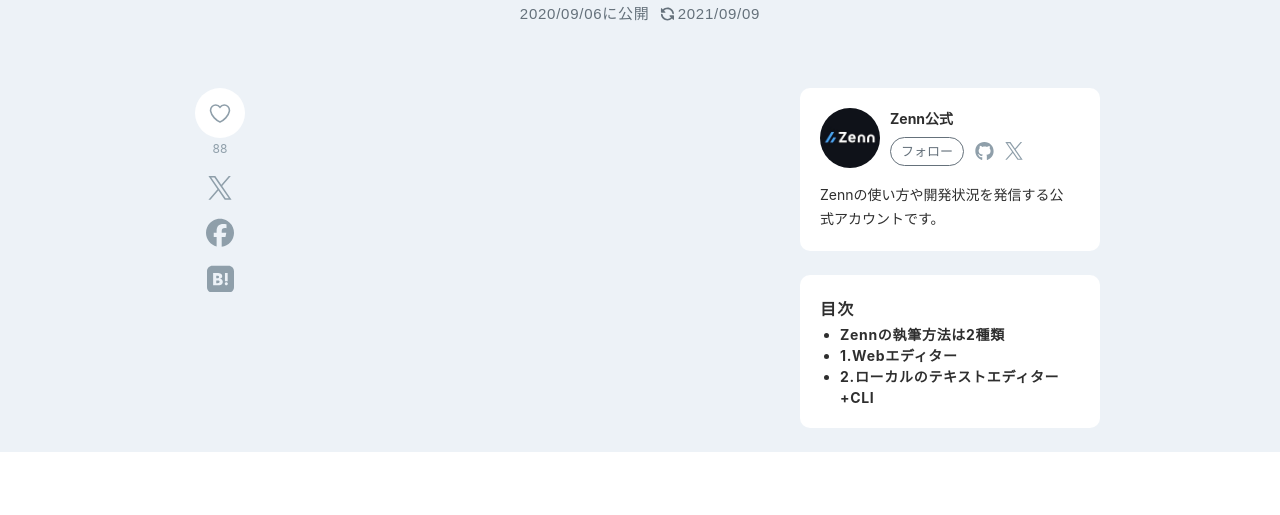
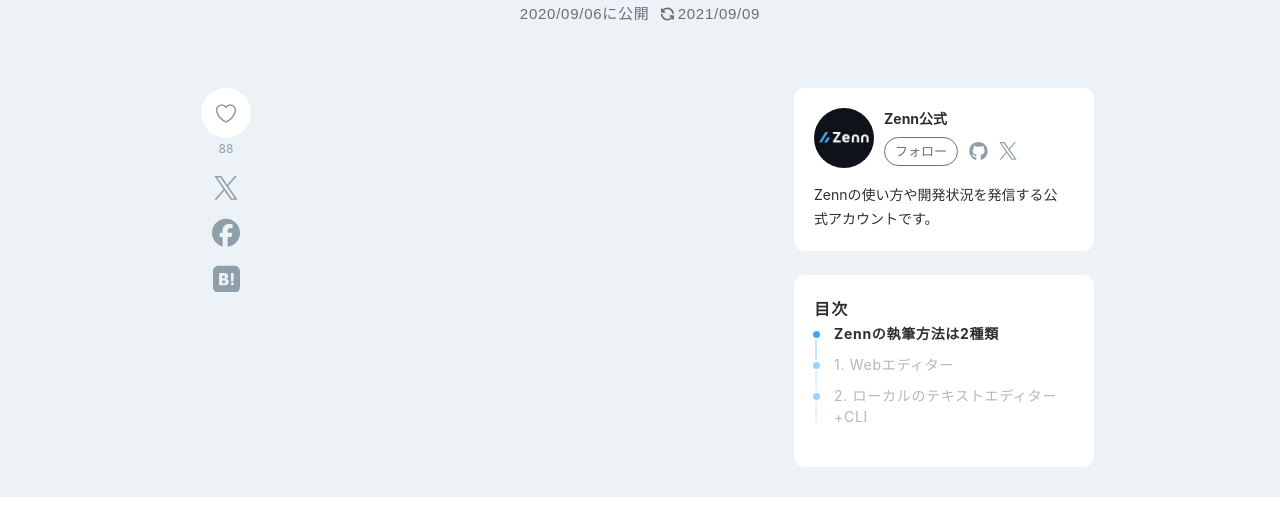
Before and after one commit to masaharu99/hc_practice, a plain HTML site: page html_css_output_advaced/index.html in a window 1280 px wide. Shown: the part 285-800 px from the top of the page. Drawn offline with Linux system fonts and the light colour scheme.

Commit message:
目次の作成

```diff
--- a/html_css_output_advaced/css/style.css
+++ b/html_css_output_advaced/css/style.css
@@ -1,3 +1,4 @@
+/* PC画面の設定 */
 /* prettier-ignore */
 a,a:hover,a:visited {
   color: inherit;
@@ -8,6 +9,7 @@ body {
   font-family: -apple-system, "system-ui", "Hiragino Kaku Gothic ProN", "Hiragino Sans", Meiryo;
 }
 
+/* ヘッダーの設定 */
 header {
   padding-bottom: 10px;
 }
@@ -51,6 +53,7 @@ main {
   display: block;
 }
 
+/* メイン　タイトルの設定 */
 main header {
   text-align: center;
   padding: 60px 0 64px 0;
@@ -99,8 +102,10 @@ main header h2 {
 .main_contents {
   display: grid;
   grid-template-columns: 1fr 80px 3fr 1fr 1fr;
+  gap: 30px;
 }
 
+/* サイドバー（左）の設定 */
 .aside_left {
   grid-column: 2;
 }
@@ -150,11 +155,12 @@ main header h2 {
   color: #8f9faa;
 }
 
+/* サイドバー（右）の設定 */
 .aside-right {
   grid-column: 4;
 }
 
-.aside-right article {
+.official_info {
   box-sizing: border-box;
   width: 300px;
   background-color: #fff;
@@ -202,7 +208,14 @@ main header h2 {
 }
 
 .outline {
+  box-sizing: border-box;
+  width: 300px;
+  padding: 20px 20px 50px 20px;
   color: rgba(0, 0, 0, 0.82);
+  background-color: #fff;
+  border-radius: 10px;
+  /* test */
+  margin-bottom: 30px;
 }
 
 .outline h2 {
@@ -211,9 +224,39 @@ main header h2 {
 }
 
 .outline li {
+  position: relative;
   font-size: 14px;
   font-weight: 700;
   line-height: 21px;
   letter-spacing: 0.05em;
   margin-left: 20px;
+  margin-bottom: 8px;
 }
+
+.outline li::marker {
+  color: #3ea8ff;
+  font-size: 22px;
+}
+
+.outline li::before {
+  display: block;
+  content: "";
+  width: 2px;
+  height: 20px;
+  background-color: #3ea8ff;
+  opacity: 0.3;
+  position: absolute;
+  top: 16px;
+  left: -19px;
+}
+
+.outline li a {
+  position: absolute;
+  top: -0.8px;
+}
+
+.outline .no_selected {
+  font-weight: 400;
+  color: #65717b;
+  opacity: 0.5;
+}
--- a/html_css_output_advaced/index.html
+++ b/html_css_output_advaced/index.html
@@ -103,6 +103,7 @@
         </aside>
 
         <article></article>
+
         <aside class="aside-right">
           <article class="official_info">
             <figure>
@@ -124,8 +125,8 @@
             <h2>目次</h2>
             <ul>
               <li><a href="#">Zennの執筆方法は2種類</a></li>
-              <li><a href="#">1.Webエディター</a></li>
-              <li><a href="#">2.ローカルのテキストエディター+CLI</a></li>
+              <li class="no_selected"><a href="#">1. Webエディター</a></li>
+              <li class="no_selected"><a href="#">2. ローカルのテキストエディター+CLI</a></li>
             </ul>
           </article>
         </aside>
```
Also changed, not shown: html_css_output_advaced/svg/Zenn_logo.svg (added).
